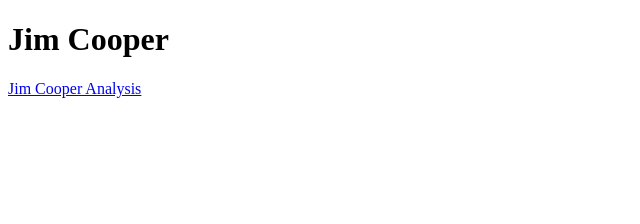
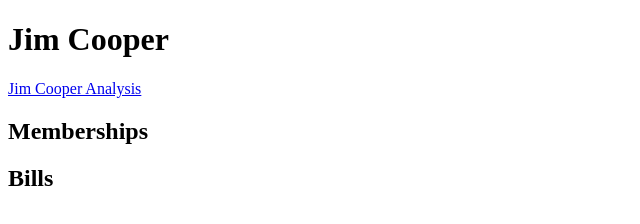
Before and after one commit to lsrichert/my-political-candidate, a plain HTML site: page index.html in a window 1280 px wide. Shown: the whole page, without its empty margins (0-640 px from the left). Drawn offline with Linux system fonts and the light colour scheme.

Commit message:
added headings

```diff
--- a/index.html
+++ b/index.html
@@ -3,13 +3,15 @@
 <head>
     <h1>Jim Cooper</h1>
     <a href= "https://www.govtrack.us/congress/members/jim_cooper/400081">Jim Cooper Analysis</a>
+    <h2>Memberships</h2>
+    <h2>Bills</h2>
     <meta charset="UTF-8">
     <meta name="viewport" content="width=device-width, initial-scale=1.0">
     <meta http-equiv="X-UA-Compatible" content="ie=edge">
-    <title>Jim Cooper</title>
+
+
 </head>
 <body>
- <h1><Memberships/h1>
 
 </body>
 </html>
```
